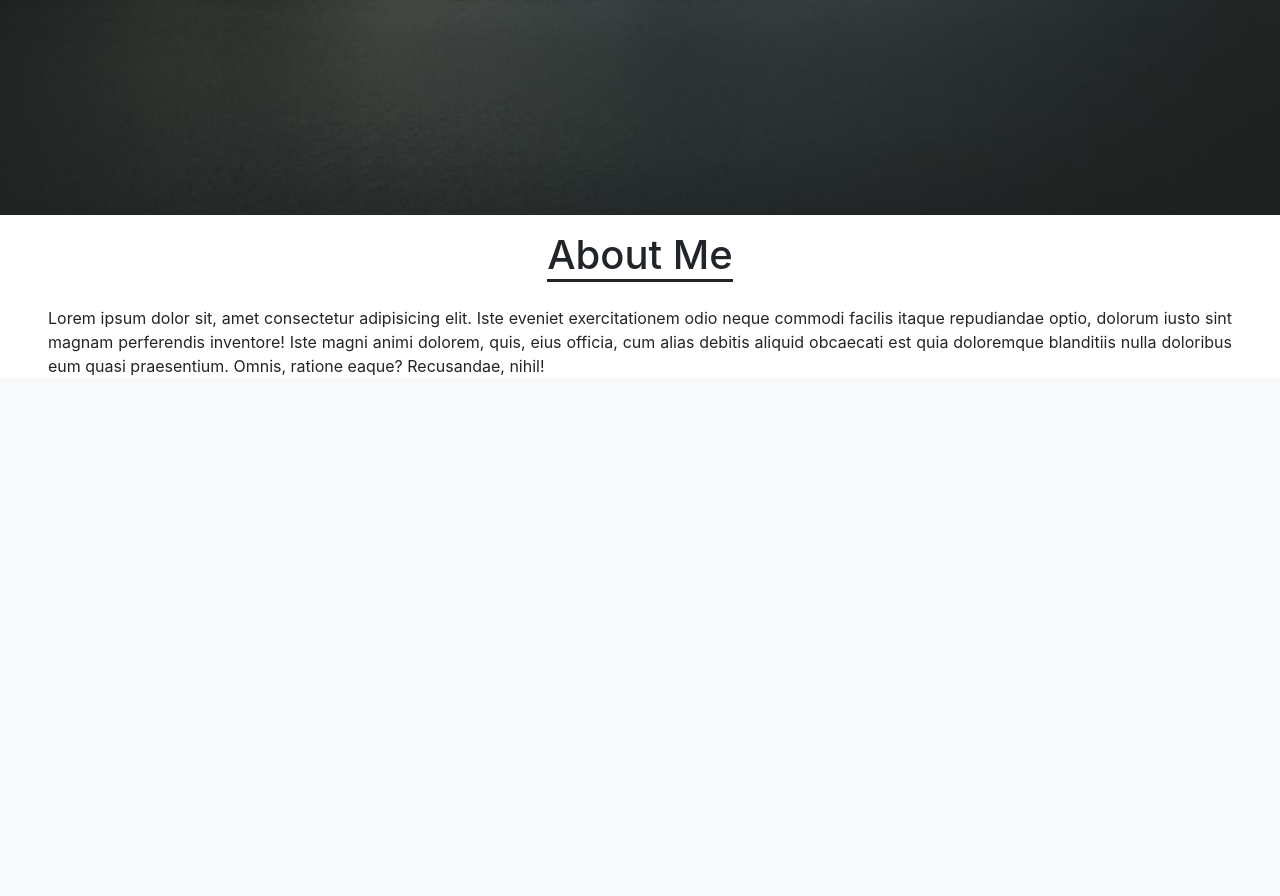
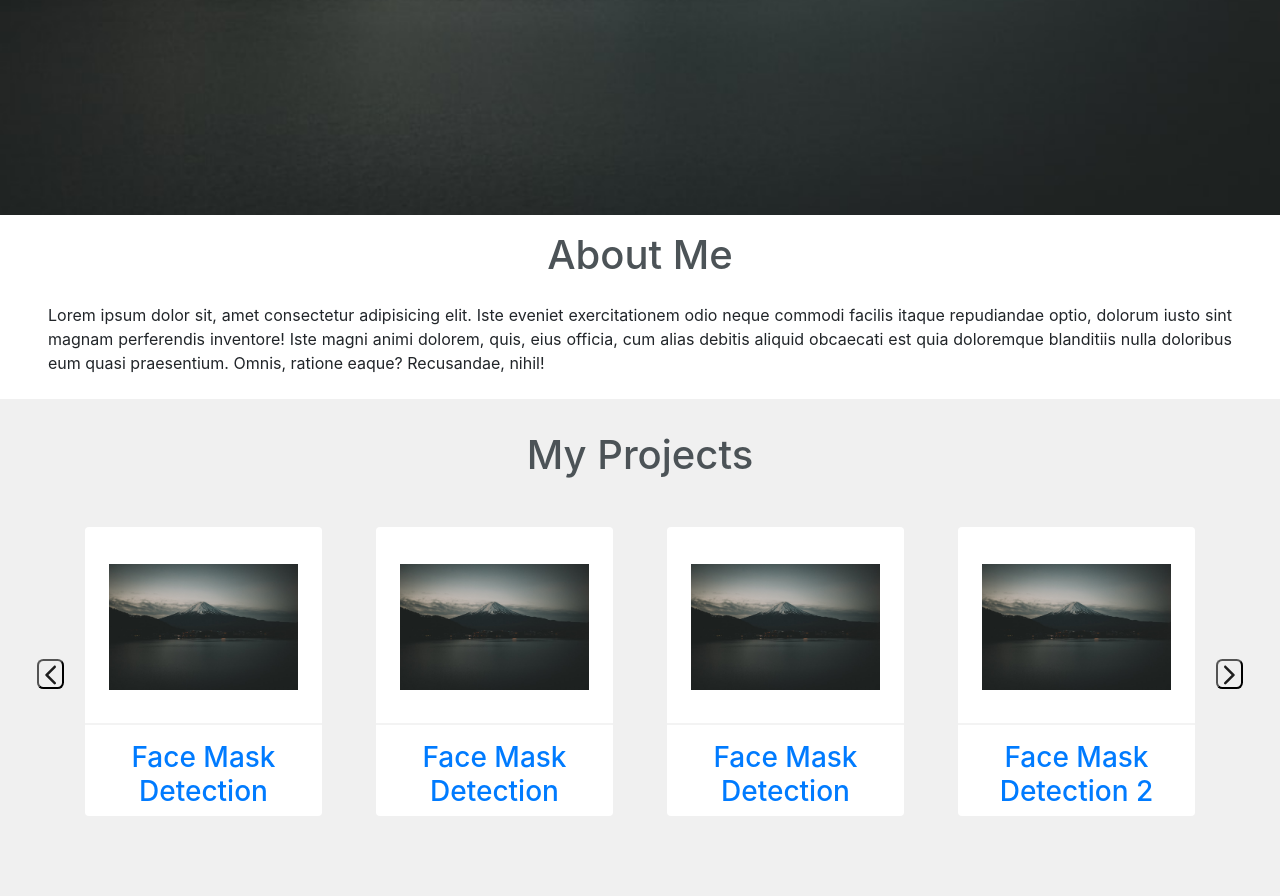
Before and after one commit to manavchauhan18/WEBSITE-USING-DJANGO, a Django app: page / in a window 1280 px wide. Shown: the part 541-1437 px from the top of the page. Before the commit the page ends 916 px from the top, so only its background shows below. Run offline with Django 3.2, Linux system fonts and the light colour scheme; some libraries are stand-ins or nearby versions.

Commit message:
added slick slider and scroll functionality

```diff
--- a/static/css/main.css
+++ b/static/css/main.css
@@ -1,3 +1,10 @@
+.btn-back-to-top {
+    position: fixed;
+    bottom: 20px;
+    right: 20px;
+    display: none;
+}
+
 nav {
     background-color: black;
 }
@@ -14,6 +21,100 @@ nav {
 }
 
 .about h1 {
-    border-bottom: solid;
+    color: #4C5357;
+}
 
+.container {
+    width: 100%;
+    padding: 0 15px;
+    margin: 0 auto;
 }
+
+section {
+    padding: 4rem;
+    background: #F0F0F0;
+}
+
+.section-heading {
+    text-align: center;
+    position: relative;
+    color: #4C5357;
+    margin-bottom: 2rem;
+    margin-top: -2rem;
+}
+
+section.myprojects .project-slider .project-card {
+    background: white;
+    border-radius: 4px;
+    -webkit-border-radius: 4px;
+    -moz-border-radius: 4px;
+    -ms-border-radius: 4px;
+    -o-border-radius: 4px;
+}
+
+section.myprojects .project-slider .project-card .project-image img {
+    width:80%;
+    height:200px;
+    object-fit:contain;
+    margin-bottom: -20px;
+}
+
+hr {
+    border:1px solid #F0F0F0;
+    opacity: 0.8;
+    margin:1rem 0;
+}
+
+.project-slider .project-card button img {
+    background: black;
+    padding:0.50rem;
+    height:20px;
+    margin-right:1.2rem;
+}
+
+.slick-slide{
+    margin:0 27px;
+}
+.slick-list{
+    margin:0 -27px;
+}
+.top-products .slider-btn{
+    width: 30px;
+    height:30px;
+    border: none;
+    background:var(--primary);
+    border-radius:4px;
+    -webkit-border-radius:4px;
+    -moz-border-radius:4px;
+    -ms-border-radius:4px;
+    -o-border-radius:4px;
+    cursor:pointer;
+    outline:none;
+}
+
+.slick-prev{
+    position:absolute;
+    top:46%;
+    left:-3rem;
+    z-index: 1;
+    border-radius: 0.4rem;
+}
+.slick-next{
+    position:absolute;
+    top:46%;
+    right:-3rem;
+    z-index: 1;
+    border-radius: 0.4rem;
+}
+
+.myprojects .slider {
+    position: relative;
+}
+
+.slick-track{
+    padding:1rem 0;
+}
+
+.h3, h3 {
+    text-align: center;
+}
--- /dev/null
+++ b/static/js/app.js
@@ -0,0 +1,44 @@
+$(document).ready(function() {
+    $('.project-slider').slick({
+        infinite: true,
+        speed: 300,
+        slidesToShow: 4,
+        slidesToScroll: 4,
+        prevArrow: $('.slick-prev'),
+        nextArrow: $('.slick-next'),
+        dots: false,
+        responsive: [
+          {
+            breakpoint: 1024,
+            settings: {
+              slidesToShow: 2,
+              slidesToScroll: 2,
+              infinite: true,
+              dots: false,
+            }
+          },
+          {
+            breakpoint: 600,
+            settings: {
+              slidesToShow: 1,
+              slidesToScroll: 1,
+              infinite: true,
+            }
+          },
+          {
+            breakpoint: 480,
+            settings: {
+              slidesToShow: 1,
+              slidesToScroll: 1,
+              infinite: true,
+            }
+          }
+          // You can unslick at a given breakpoint now by adding:
+          // settings: "unslick"
+          // instead of a settings object
+        ]
+      });
+      $('.nav-trigger').click(function(){
+        $('.site-content-wrapper').toggleClass('scaled');
+     })
+})
--- /dev/null
+++ b/static/js/backToTop.js
@@ -0,0 +1,24 @@
+let mybutton = document.getElementById("btn-back-to-top");
+
+// When the user scrolls down 20px from the top of the document, show the button
+window.onscroll = function () {
+  scrollFunction();
+};
+
+function scrollFunction() {
+  if (
+    document.body.scrollTop > 20 ||
+    document.documentElement.scrollTop > 20
+  ) {
+    mybutton.style.display = "block";
+  } else {
+    mybutton.style.display = "none";
+  }
+}
+// When the user clicks on the button, scroll to the top of the document
+mybutton.addEventListener("click", backToTop);
+
+function backToTop() {
+  document.body.scrollTop = 0;
+  document.documentElement.scrollTop = 0;
+}
--- a/store/templates/home/home.html
+++ b/store/templates/home/home.html
@@ -6,10 +6,14 @@
     <meta http-equiv="X-UA-Compatible" content="IE=edge">
     <meta name="viewport" content="width=device-width, initial-scale=1.0">
     <link rel="stylesheet" href="https://stackpath.bootstrapcdn.com/bootstrap/4.4.1/css/bootstrap.min.css" integrity="sha384-Vkoo8x4CGsO3+Hhxv8T/Q5PaXtkKtu6ug5TOeNV6gBiFeWPGFN9MuhOf23Q9Ifjh" crossorigin="anonymous">
+    <link rel="stylesheet" href="https://cdnjs.cloudflare.com/ajax/libs/slick-carousel/1.8.1/slick.css" integrity="sha512-wR4oNhLBHf7smjy0K4oqzdWumd+r5/+6QO/vDda76MW5iug4PT7v86FoEkySIJft3XA0Ae6axhIvHrqwm793Nw==" crossorigin="anonymous" referrerpolicy="no-referrer" />
     <link rel="stylesheet" href="{% static 'css/main.css' %}">
     <title>WEBSITE</title>
 </head>
-<body>
+<body data-spy="scroll" data-target=".navbar" data-offset="50">
+  <button type="button" class="btn-back-to-top btn btn-secondary btn-floating btn-lg" id="btn-back-to-top">
+    <i class="fas fa-arrow-up"></i>
+  </button>
     <nav class="navbar navbar-expand-lg navbar-dark ">
         <a class="navbar-brand text-white" href="#">MyPortfolio.Com</a>
         <button class="navbar-toggler " type="button" data-toggle="collapse" data-target="#navbarNavAltMarkup" aria-controls="navbarNavAltMarkup" aria-expanded="false" aria-label="Toggle navigation">
@@ -17,9 +21,9 @@
         </button>
         <div class="collapse navbar-collapse justify-content-between" id="navbarNavAltMarkup">
           <div class="navbar-nav">
-            <a class="nav-item nav-link active text-white" href="">Home <span class="sr-only">(current)</span></a>
-            <a class="nav-item nav-link text-white" href="#">About</a>
-            <a class="nav-item nav-link text-white" href="#">Projects</a>
+            <a class="nav-item nav-link active text-white" href="#Home">Home <span class="sr-only">(current)</span></a>
+            <a class="nav-item nav-link text-white" href="#About">About</a>
+            <a class="nav-item nav-link text-white" href="#Projects">Projects</a>
             <a class="nav-item nav-link text-white" href="#">Contact Me</a>
             <a class="nav-item nav-link disabled text-secondary" href="#">Coming Soon</a>
 
@@ -36,22 +40,92 @@
             <div class=" text-white">
               <h1 class="mb-3">Hi I'm Manav Chauhan</h1>
               <h5 class="mb-4">A computer science student passionate about programming and design.</h5>
-              <a class="btn btn-outline-light btn-lg m-2">My Projects</a>
+              <a class="btn btn-outline-light btn-lg m-2" href="#Projects">My Projects</a>
               <a class="btn btn-outline-light btn-lg m-2">Contact Me</a>
             </div>
         </div>
     </div>
-    <div class="about">
+    <div class="about" id="About">
       <div class="d-flex justify-content-center align-items-center pl-2 pr-2">
         <h1 class="mt-3">About Me</h1>
       </div>
-      <div class="justify-content-center text-justify pl-5 pr-5 pt-3">
-        Lorem ipsum dolor sit, amet consectetur adipisicing elit. Iste eveniet exercitationem odio neque commodi facilis itaque repudiandae optio, dolorum iusto sint magnam perferendis inventore! Iste magni animi dolorem, quis, eius officia, cum alias debitis aliquid obcaecati est quia doloremque blanditiis nulla doloribus eum quasi praesentium. Omnis, ratione eaque? Recusandae, nihil!
+      <div class="justify-content-center text-justify pl-5 pr-5 pt-3 mb-4">
+        <p>Lorem ipsum dolor sit, amet consectetur adipisicing elit. Iste eveniet exercitationem odio neque commodi facilis itaque repudiandae optio, dolorum iusto sint magnam perferendis inventore! Iste magni animi dolorem, quis, eius officia, cum alias debitis aliquid obcaecati est quia doloremque blanditiis nulla doloribus eum quasi praesentium. Omnis, ratione eaque? Recusandae, nihil!</p>
       </div>
     </div>
+    <section class="myprojects" id="Projects">
+      <div class="container">
+        <h1 class="section-heading"> My Projects </h1>
+        <div class="slider">
+          <button class="slider-btn slick-prev"><img src="../../../static/images/icons/prev.svg" alt=""></button>
+          <button class="slider-btn slick-next"><img src="../../../static/images/icons/next.svg" alt=""></button>
+          <div class="project-slider">
+            <div class="project-card">
+              <div class="project-image d-flex justify-content-center align-items-center">
+                <img src="../../../static/images/background.jpg" alt="">
+              </div>
+              <hr>
+              <div>
+                <h3><a class="text-center" href="#">Face Mask Detection</a></h3>
+              </div>
+            </div>
+            <div class="project-card">
+              <div class="project-image d-flex justify-content-center align-items-center">
+                <img src="../../../static/images/background.jpg" alt="">
+              </div>
+              <hr>
+              <div>
+                <h3><a class="text-center" href="#">Face Mask Detection</a></h3>
+              </div>
+            </div>
+            <div class="project-card">
+              <div class="project-image d-flex justify-content-center align-items-center">
+                <img src="../../../static/images/background.jpg" alt="">
+              </div>
+              <hr>
+              <div>
+                <h3><a class="text-center" href="#">Face Mask Detection</a></h3>
+              </div>
+            </div>
+            <div class="project-card">
+              <div class="project-image d-flex justify-content-center align-items-center">
+                <img src="../../../static/images/background.jpg" alt="">
+              </div>
+              <hr>
+              <div>
+                <h3><a class="text-center" href="#">Face Mask Detection 2</a></h3>
+              </div>
+            </div>
+            <div class="project-card">
+              <div class="project-image d-flex justify-content-center align-items-center">
+                <img src="../../../static/images/background.jpg" alt="">
+              </div>
+              <hr>
+              <div>
+                <h3><a class="text-center" href="#">Face Mask Detection 2</a></h3>
+              </div>
+            </div>
+            <div class="project-card">
+              <div class="project-image d-flex justify-content-center align-items-center">
+                <img src="../../../static/images/background.jpg" alt="">
+              </div>
+              <hr>
+              <div>
+                <h3><a href="#">Face Mask Detection 2</a></h3>
+              </div>
+            </div>
+          </div>
+        </div>
+      </div>
+    </section>
   <script src="https://code.jquery.com/jquery-3.4.1.slim.min.js" integrity="sha384-J6qa4849blE2+poT4WnyKhv5vZF5SrPo0iEjwBvKU7imGFAV0wwj1yYfoRSJoZ+n" crossorigin="anonymous"></script>
 	<script src="https://cdn.jsdelivr.net/npm/popper.js@1.16.0/dist/umd/popper.min.js" integrity="sha384-Q6E9RHvbIyZFJoft+2mJbHaEWldlvI9IOYy5n3zV9zzTtmI3UksdQRVvoxMfooAo" crossorigin="anonymous"></script>
 	<script src="https://stackpath.bootstrapcdn.com/bootstrap/4.4.1/js/bootstrap.min.js" integrity="sha384-wfSDF2E50Y2D1uUdj0O3uMBJnjuUD4Ih7YwaYd1iqfktj0Uod8GCExl3Og8ifwB6" crossorigin="anonymous"></script>
-    <script src="https://use.fontawesome.com/releases/v5.15.3/js/all.js" data-auto-replace-svg="nest"></script>
+  <script src="https://use.fontawesome.com/releases/v5.15.3/js/all.js" data-auto-replace-svg="nest"></script>
+  <script type="text/javascript" src="//code.jquery.com/jquery-1.11.0.min.js"></script>
+  <script type="text/javascript" src="//code.jquery.com/jquery-migrate-1.2.1.min.js"></script>
+  <script src="https://cdnjs.cloudflare.com/ajax/libs/slick-carousel/1.8.1/slick.min.js" integrity="sha512-XtmMtDEcNz2j7ekrtHvOVR4iwwaD6o/FUJe6+Zq+HgcCsk3kj4uSQQR8weQ2QVj1o0Pk6PwYLohm206ZzNfubg==" crossorigin="anonymous" referrerpolicy="no-referrer"></script>
+  <script src="{% static 'js/app.js' %}"></script>
+  <script src="{% static 'js/backToTop.js' %}"></script>
 </body>
 </html>
```
Also changed, not shown: static/images/icons/next.svg (added), static/images/icons/prev.svg (added).
